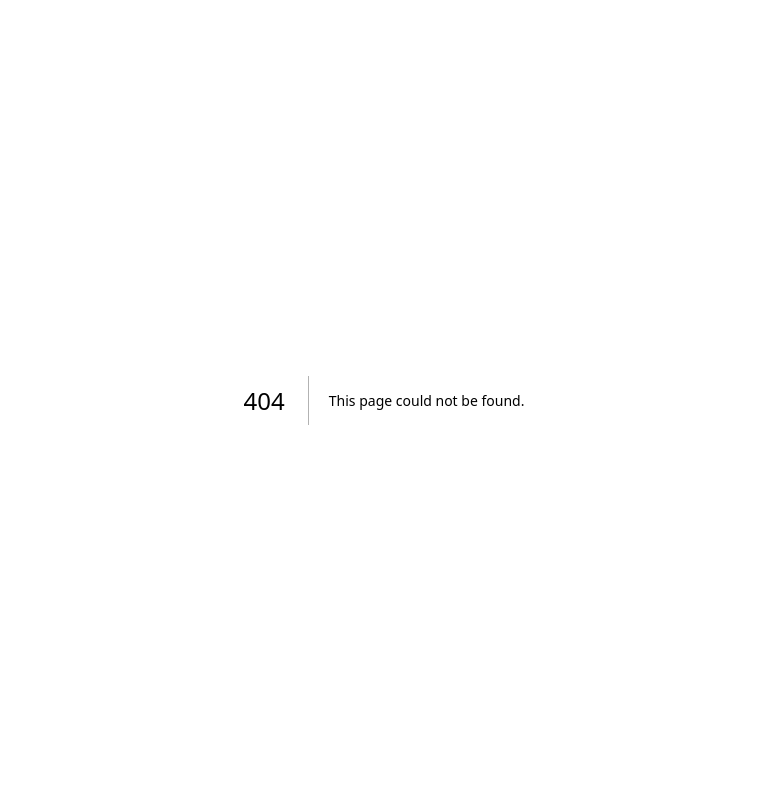
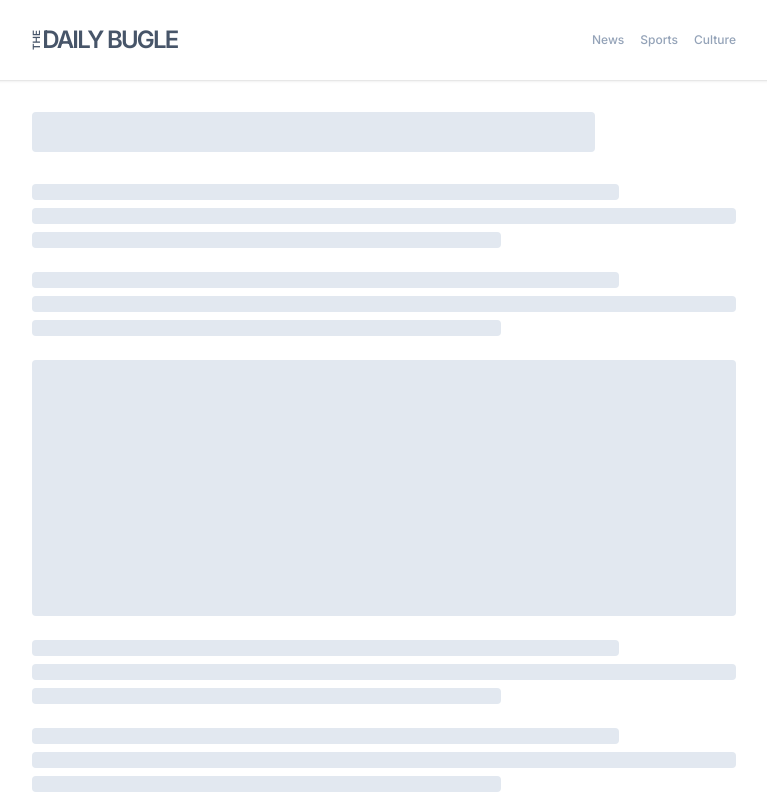
Before and after one commit to midcenturydude7/nextjs-framer-motion-recipes, a Next.js app: page /3-header in a window 1280 px wide. Before the commit this address had no page. Shown: the top 800 px of the page, without its empty margins (256-1023 px from the left). Built offline with nearby package versions, Linux system fonts and the light colour scheme.

Commit message:
Working with framer-motion to develop a fixed header

```diff
--- a/app/2-email/page.js
+++ b/app/2-email/page.js
@@ -25,12 +25,19 @@ export default function Email() {
     setMessages((messages) => [...messages, newId]);
   }
 
-  function selectMessage(mid) {
-    setSelectedMessages((messages) => [...messages, mid]);
+  function toggleMessage(mid) {
+    if (selectedMessages.includes(mid)) {
+      setSelectedMessages((messages) => messages.filter((id) => id !== mid));
+    } else {
+      setSelectedMessages((messages) => [...messages, mid]);
+    }
   }
 
-  function archiveMessage(mid) {
-    setMessages((messages) => messages.filter((id) => id !== mid));
+  function archivedSelectedMessages() {
+    setMessages((messages) =>
+      messages.filter((id) => !selectedMessages.includes(id)),
+    );
+    setSelectedMessages([]);
   }
 
   return (
@@ -45,7 +52,10 @@ export default function Email() {
               >
                 <Icons.MailIcon className="h-5 w-5" />
               </button>
-              <button className="-mx-2 rounded px-2 py-1 text-slate-400 hover:text-slate-500 active:bg-slate-200">
+              <button
+                onClick={archivedSelectedMessages}
+                className="-mx-2 rounded px-2 py-1 text-slate-400 hover:text-slate-500 active:bg-slate-200"
+              >
                 <Icons.ArchiveIcon className="h-5 w-5" />
               </button>
             </div>
@@ -68,7 +78,7 @@ export default function Email() {
                 >
                   <div className="py-0.5">
                     <button
-                      onClick={() => selectMessage(mid)}
+                      onClick={() => toggleMessage(mid)}
                       className={`${selectedMessages.includes(mid) ? "bg-blue-500" : "hover:bg-slate-200"} block w-full cursor-pointer truncate rounded px-3 py-3 text-left`}
                     >
                       <p
--- /dev/null
+++ b/app/3-header/page.js
@@ -0,0 +1,11 @@
+"use client";
+import React from "react";
+import Header from "../components/Header";
+
+export default function page() {
+  return (
+    <div className="bg-white">
+      <Header />
+    </div>
+  );
+}
--- /dev/null
+++ b/app/components/Header.jsx
@@ -0,0 +1,70 @@
+import React from "react";
+import Link from "next/link";
+import { motion, useMotionValue, useScroll, useTransform } from "framer-motion";
+
+export default function Header() {
+  let { scrollY } = useScroll();
+  let height = useMotionValue(80);
+
+  // let height = useTransform(scrollY, (value) =>
+  //   Math.max(80 - 0.05 * value, 50),
+  // );
+
+  React.useEffect(() => {
+    return scrollY.on("change", (current) => {
+      let previous = scrollY.getPrevious();
+      let diff = current - previous;
+      let newHeight = height.get() - diff;
+
+      height.set(Math.min(Math.max(newHeight, 50), 80));
+    });
+  }, [height, scrollY]);
+
+  return (
+    <div className="no-scrollbar mx-auto flex w-full max-w-3xl flex-1 overflow-hidden bg-white text-slate-600">
+      <div className="z-0 flex-1">
+        <motion.header
+          style={{ height }}
+          className="fixed inset-x-0 flex h-20 bg-white shadow"
+        >
+          <div className="mx-auto flex w-full max-w-3xl items-center justify-between px-8">
+            <p className="flex origin-left items-center text-xl font-semibold uppercase">
+              <span className="-ml-1.5 inline-block -rotate-90 text-[10px] leading-[0]">
+                The
+              </span>
+              <span className="-ml-1 text-2xl tracking-[-.075em]">
+                Daily Bugle
+              </span>
+            </p>
+            <nav className="flex space-x-4 text-xs font-medium text-slate-400">
+              <Link href="#">News</Link>
+              <Link href="#">Sports</Link>
+              <Link href="#">Culture</Link>
+            </nav>
+          </div>
+        </motion.header>
+
+        <main className="px-8 pt-28">
+          <h1 className="h-10 w-4/5 rounded bg-slate-200 text-2xl font-bold" />
+          <div className="mt-8 space-y-6">
+            {[...Array(2).keys()].map((i) => (
+              <div key={i} className="space-y-2 text-sm">
+                <p className="h-4 w-5/6 rounded bg-slate-200" />
+                <p className="h-4 rounded bg-slate-200" />
+                <p className="h-4 w-4/6 rounded bg-slate-200" />
+              </div>
+            ))}
+            <div className="h-64 rounded bg-slate-200"></div>
+            {[...Array(90).keys()].map((i) => (
+              <div key={i} className="space-y-2 text-sm">
+                <p className="h-4 w-5/6 rounded bg-slate-200" />
+                <p className="h-4 rounded bg-slate-200" />
+                <p className="h-4 w-4/6 rounded bg-slate-200" />
+              </div>
+            ))}
+          </div>
+        </main>
+      </div>
+    </div>
+  );
+}
--- a/app/layout.js
+++ b/app/layout.js
@@ -4,7 +4,7 @@ import "./globals.css";
 const inter = Inter({ subsets: ["latin"] });
 
 export const metadata = {
-  title: "Create Next App",
+  title: "Email App with Framer Motion",
   description: "Generated by create next app",
 };
 
--- a/app/page.js
+++ b/app/page.js
@@ -10,7 +10,9 @@ export default function Home() {
         <Link href="/2-email">
           <li className="pl-4">2-email</li>
         </Link>
-        <li className="pl-4">3-header-part-1</li>
+        <Link href="/3-header">
+          <li className="pl-4">3-header-part-1</li>
+        </Link>
       </ul>
     </div>
   );
--- a/tailwind.config.js
+++ b/tailwind.config.js
@@ -14,5 +14,19 @@ module.exports = {
       },
     },
   },
-  plugins: [],
+  plugins: [
+    function ({ addUtilities }) {
+      const newUtilities = {
+        ".no-scrollbar::-webkit-scrollbar": {
+          display: "none",
+        },
+        ".no-scrollbar": {
+          "-ms-overflow-style": "none",
+          "scrollbar-width": "none",
+        },
+      };
+
+      addUtilities(newUtilities);
+    },
+  ],
 };
```
